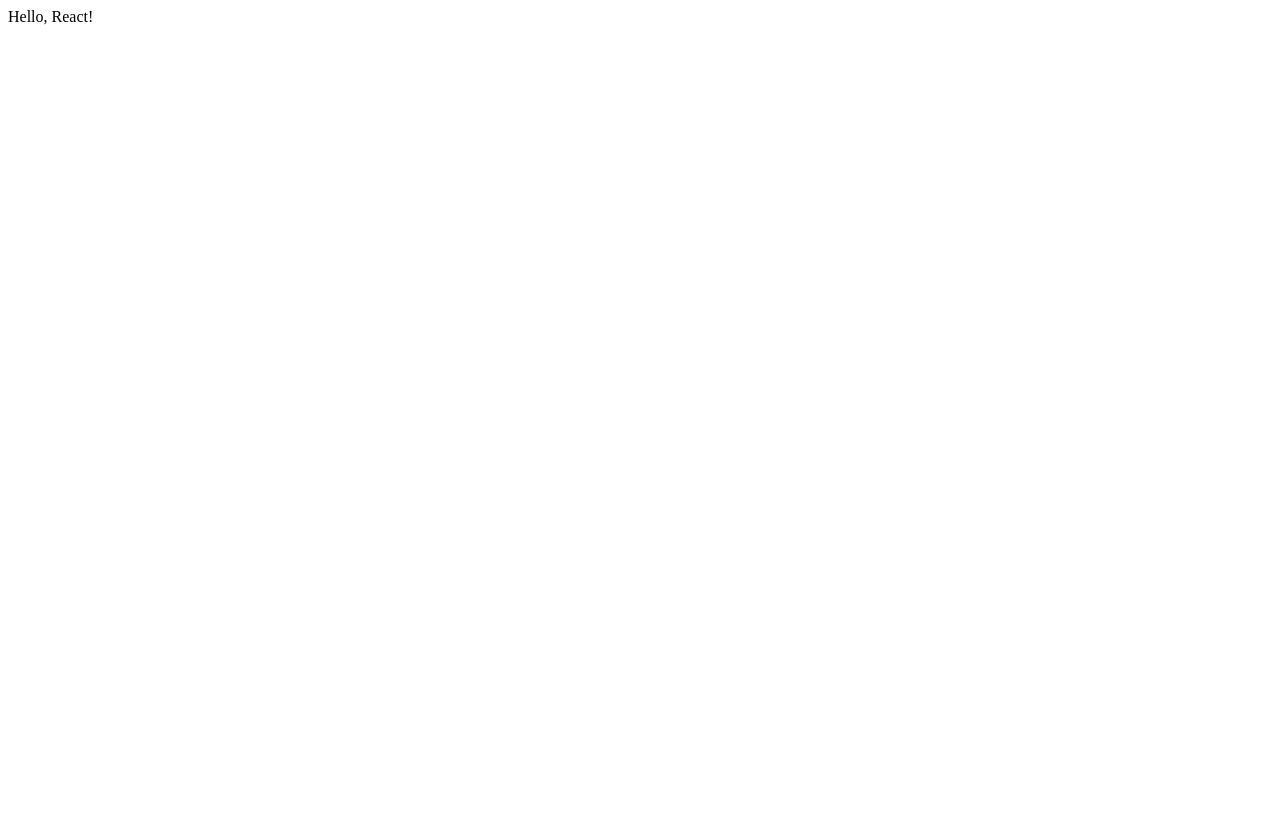
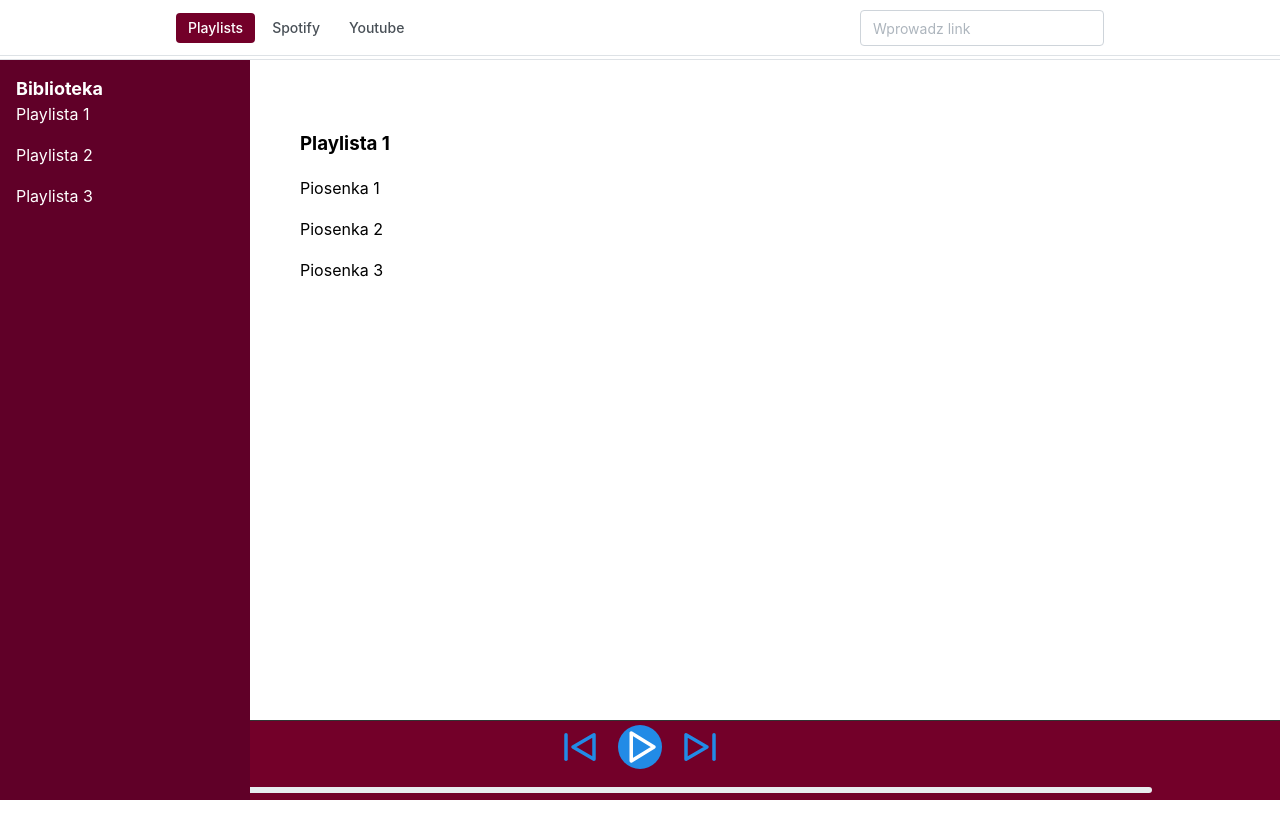
Before and after one commit to mis3003/Buraczyd-o-Frontend, a React (Create React App) app: page / in a window 1280 px wide. Shown: the top 838 px of the page. Before the commit the page ends 800 px from the top, so only its background shows below. Built offline with nearby package versions, Linux system fonts and the light colour scheme.

Commit message:
Merged with previous commits and fixed

```diff
--- a/src/App.tsx
+++ b/src/App.tsx
@@ -1,7 +1,13 @@
 import React from 'react';
+import { CommonLayout } from './Layouts';
+import { MantineProvider } from '@mantine/core';
 
 function App() {
-  return <div>Hello, React!</div>;
+  return <MantineProvider>
+    <CommonLayout>
+      Hej
+    </CommonLayout>
+  </MantineProvider>;
 }
 
 export default App;
--- a/src/index.tsx
+++ b/src/index.tsx
@@ -1,7 +1,7 @@
 import React from 'react';
 import ReactDOM from 'react-dom/client';
 import App from './App';
-
+import '@mantine/core/styles.css';
 const root = ReactDOM.createRoot(
   document.getElementById('root') as HTMLElement
 );
```
Also changed, not shown: buraczydlo/src/App.tsx (deleted, +0 -17 lines), buraczydlo/src/index.tsx (deleted, +0 -23 lines), 1 other file (tests, documents, lock files or other folders).
